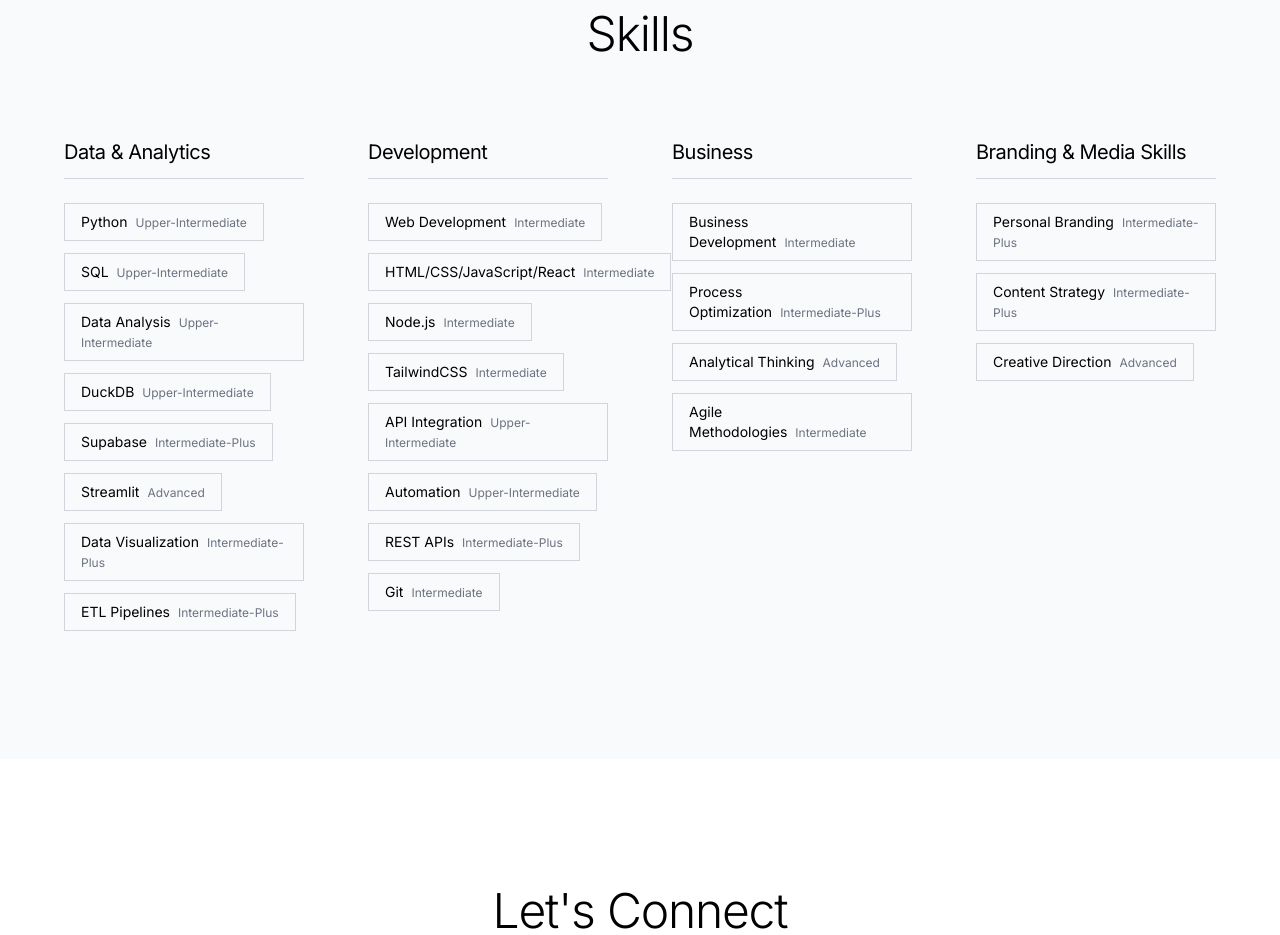
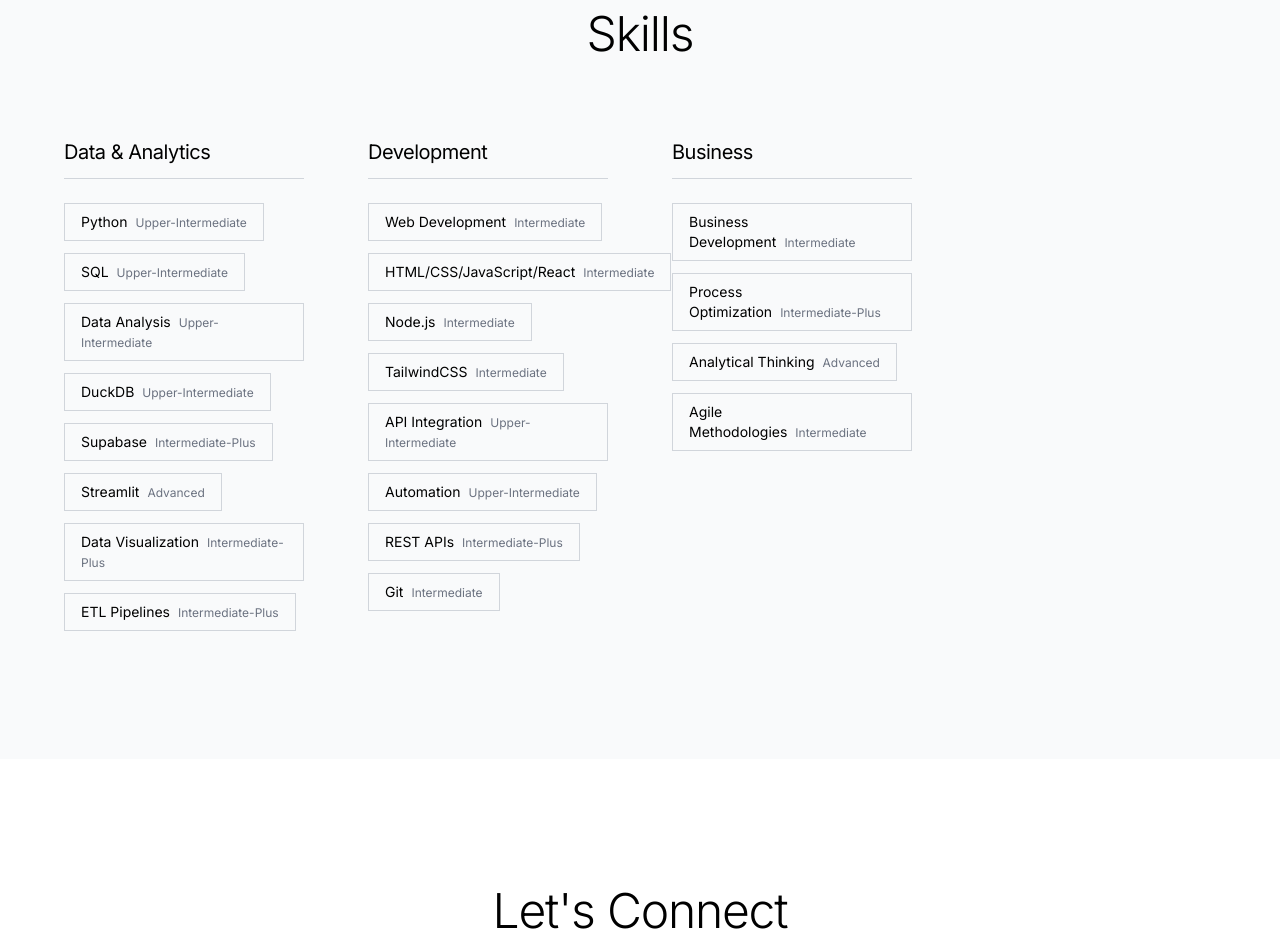
Before and after one commit to marcelrezkova/WEB-me_2.0, a React (Vite) app: page / in a window 1280 px wide. Shown: the part 1260-2195 px from the top of the page. Built offline with nearby package versions, Linux system fonts and the light colour scheme.

Commit message:
update README.md

```diff
--- a/src/App.tsx
+++ b/src/App.tsx
@@ -330,14 +330,14 @@
                 ]}
               />
 
-              <SkillCategory
+              {/* <SkillCategory
                 title="Branding & Media Skills"
                 skills={[
                   { name: 'Personal Branding', level: 'Intermediate-Plus' },
                   { name: 'Content Strategy', level: 'Intermediate-Plus' },
                   { name: 'Creative Direction', level: 'Advanced' },
                 ]}
-              />
+              /> */}
             </div>
           </div>
         </section>
```
